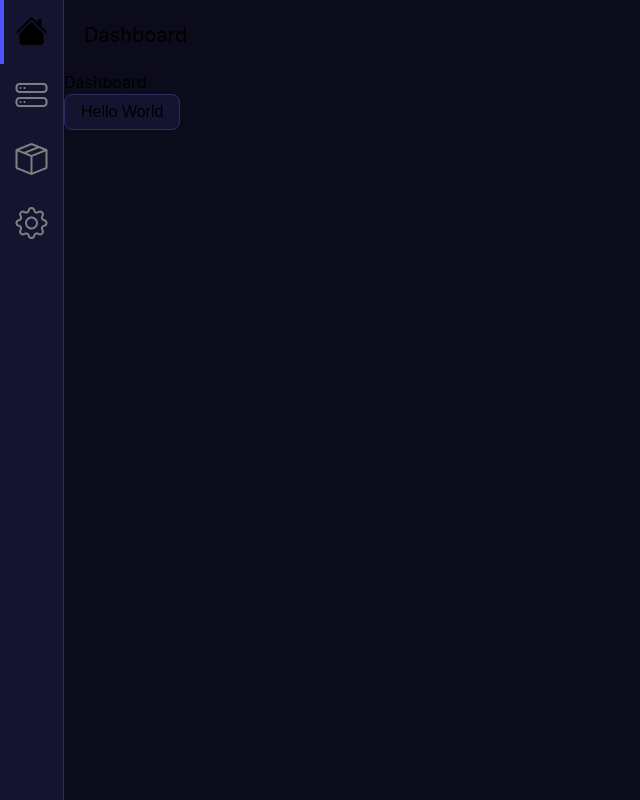
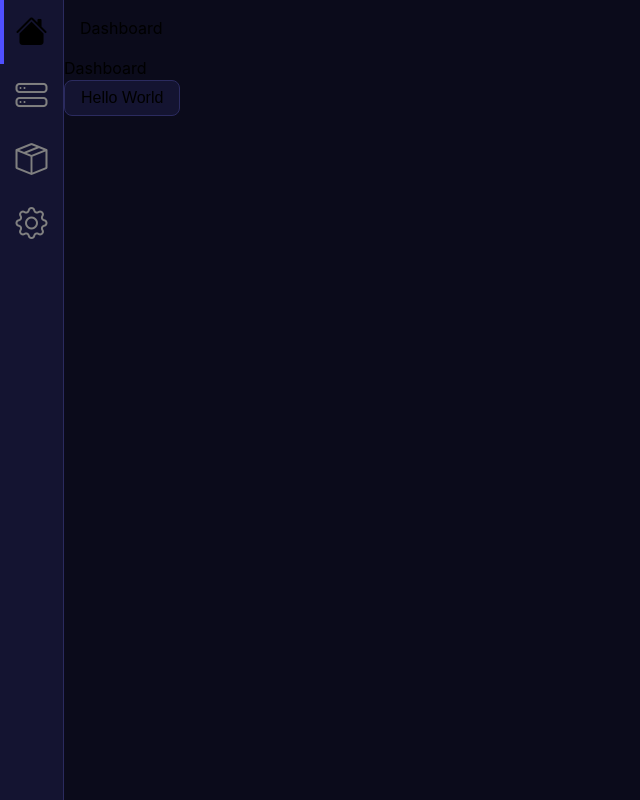
Before and after one commit to cm-360/MCDSM, a React (Vite) app in the folder webui/: page / in a window 1280 px wide. Shown: the whole page, without its empty margins (0-640 px from the left). Built offline with nearby package versions, Linux system fonts and the light colour scheme.

Commit message:
replace breadcrumb intersperse with css

```diff
--- a/webui/src/components/breadcrumbs/Breadcrumbs.css
+++ b/webui/src/components/breadcrumbs/Breadcrumbs.css
@@ -1,4 +1,8 @@
 .breadcrumbs {
     margin: 1em;
-    font-size: 1.25em;
 }
+
+.crumb:not(:last-child)::after {
+    content: ' / ';
+    color: var(--color-foreground);
+}
--- a/webui/src/components/breadcrumbs/Breadcrumbs.tsx
+++ b/webui/src/components/breadcrumbs/Breadcrumbs.tsx
@@ -58,15 +58,10 @@ function Breadcrumbs() {
     .reduce(crumbsReducer, [])
     .map((crumb) =>
       <Link className='crumb link' key={crumb.path} to={crumb.path}>{crumb.name}</Link>
-    )
-    .intersperse(
-      <span> / </span>
     );
 
   return (
-    <nav className='breadcrumbs'>
-      <div>{crumbLinks}</div>
-    </nav>
+    <nav className='breadcrumbs'>{crumbLinks}</nav>
   );
 }
 
```
